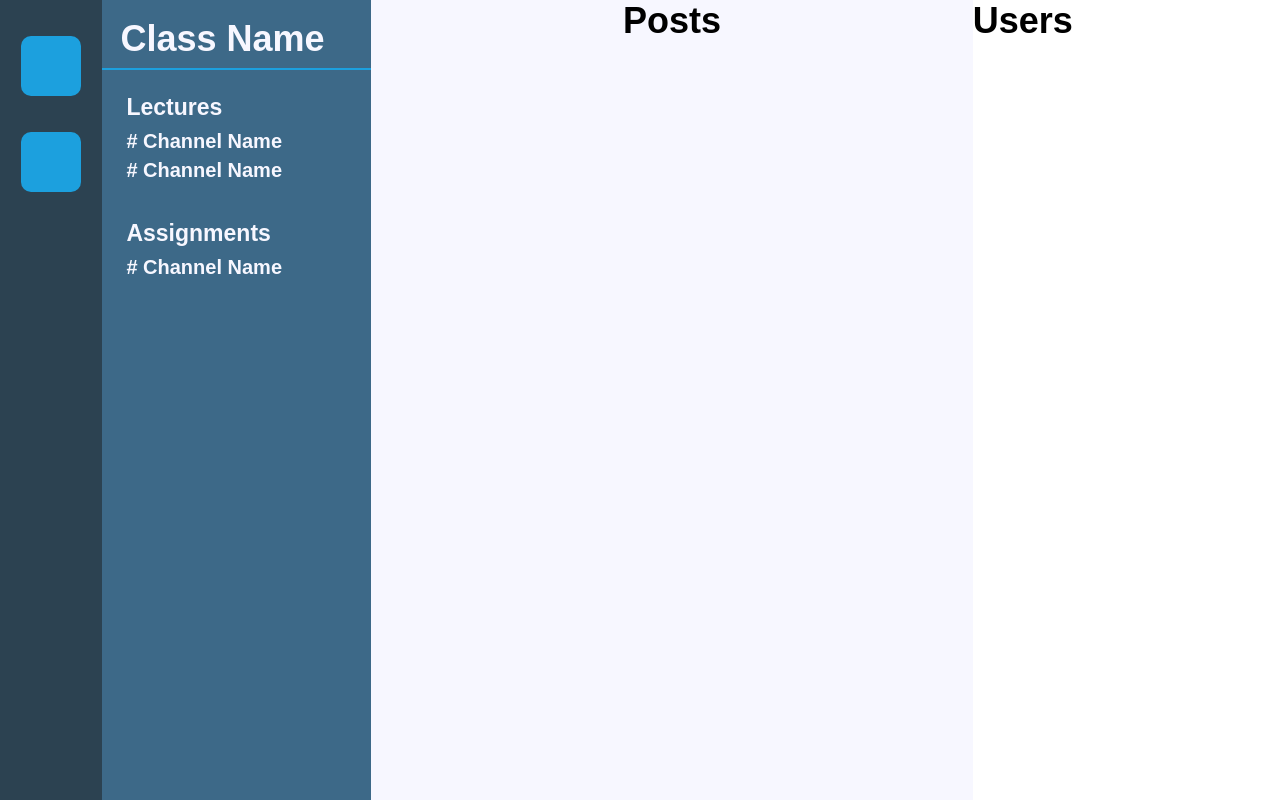
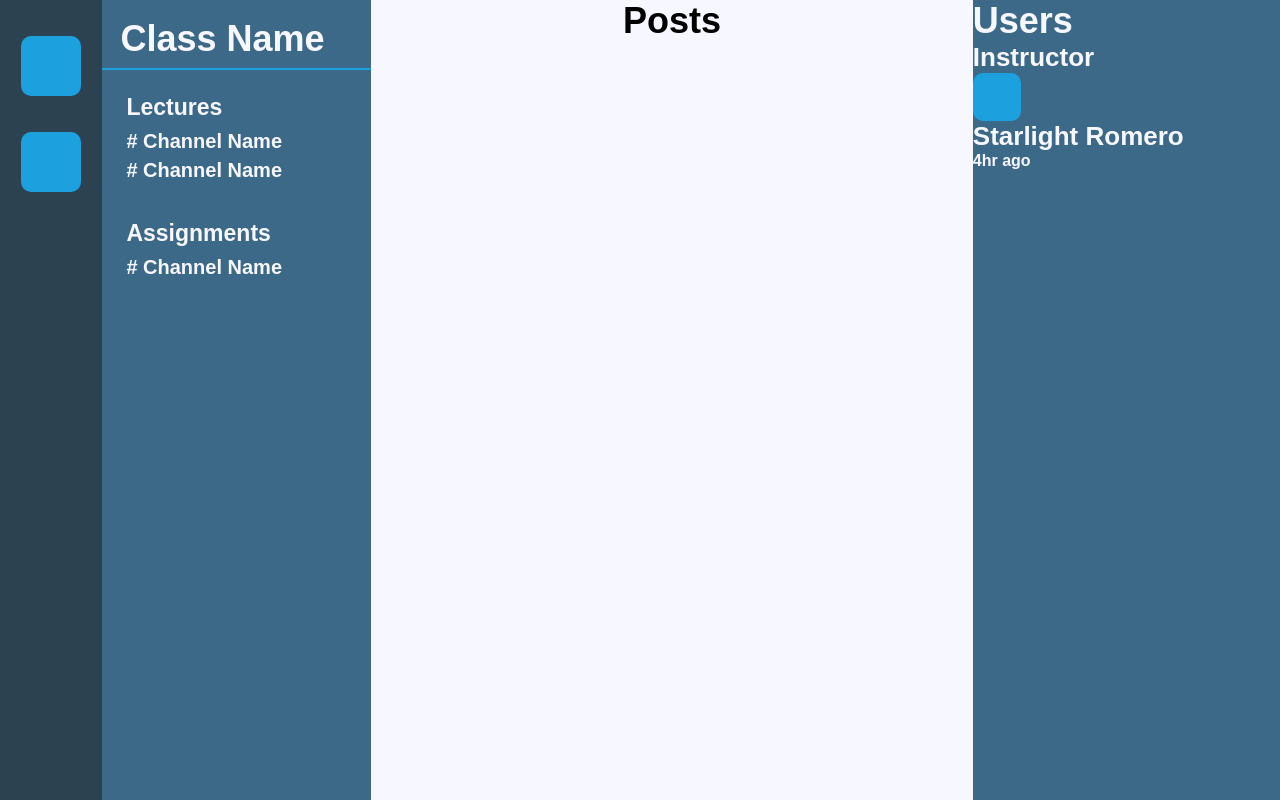
Before and after one commit to tsamantanis/hydra, a React (Create React App) app: page / in a window 1280 px wide. Built offline with nearby package versions, Linux system fonts and the light colour scheme; a web font is replaced by a local one.

Commit message:
Added skeleton for Users

```diff
--- a/src/components/Main/Main.css
+++ b/src/components/Main/Main.css
@@ -68,6 +68,30 @@
 
 .Main .Users {
   align-items: flex-start;
-  background-color: var(--darkAcent);
+  background-color: var(--darkAccent);
+  color: var(--light);
   flex-basis: 24%;
 }
+
+.Main .Users .UserGroup {
+
+}
+
+.Main .Users .UserItem {
+
+}
+
+.Main .Users .UserItem .UserIcon {
+  background-color: var(--accent);
+  border-radius: 10px;
+  height: 48px;
+  width: 48px;
+}
+
+.Main .Users .UserItem .UserName {
+
+}
+
+.Main .Users .UserItem .UserStatus {
+
+}
--- a/src/components/Main/Main.js
+++ b/src/components/Main/Main.js
@@ -34,6 +34,18 @@ class SignIn extends Component {
         </div>
         <div className='Users'>
           <h1>Users</h1>
+          <div className='UserGroup'>
+            <h4>Instructor</h4>
+            <div className='UserItem'>
+              <div className='UserIcon' />
+              <div className='UserName'>
+                <h4>Starlight Romero</h4>
+              </div>
+              <div className='UserStatus'>
+                <p>4hr ago</p>
+              </div>
+            </div>
+          </div>
         </div>
       </div>
     )
```
